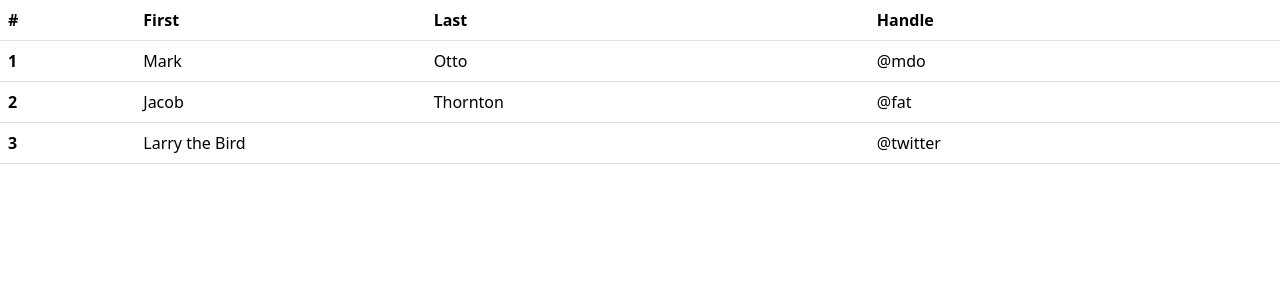
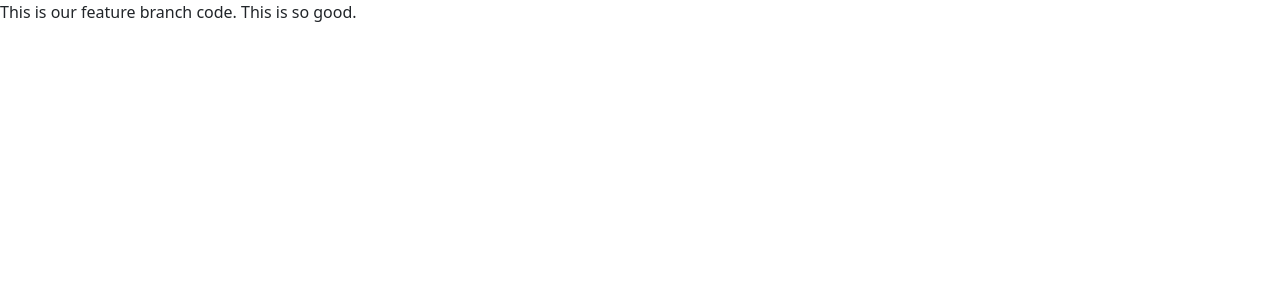
Before and after one commit to aworkaround/kamalwebapp, a Flask app: page / in a window 1280 px wide. Shown: the top 300 px of the page. Run offline with Flask 3, Linux system fonts and the light colour scheme.

Commit message:
my web site

```diff
--- a/templates/index.html
+++ b/templates/index.html
@@ -12,35 +12,7 @@
         <title>Home</title>
     </head>
     <body>
-        <table class="table">
-            <thead>
-                <tr>
-                    <th scope="col">#</th>
-                    <th scope="col">First</th>
-                    <th scope="col">Last</th>
-                    <th scope="col">Handle</th>
-                </tr>
-            </thead>
-            <tbody>
-                <tr>
-                    <th scope="row">1</th>
-                    <td>Mark</td>
-                    <td>Otto</td>
-                    <td>@mdo</td>
-                </tr>
-                <tr>
-                    <th scope="row">2</th>
-                    <td>Jacob</td>
-                    <td>Thornton</td>
-                    <td>@fat</td>
-                </tr>
-                <tr>
-                    <th scope="row">3</th>
-                    <td colspan="2">Larry the Bird</td>
-                    <td>@twitter</td>
-                </tr>
-            </tbody>
-        </table>
+        This is our feature branch code. This is so good.
         <script
             src="https://cdn.jsdelivr.net/npm/bootstrap@5.3.2/dist/js/bootstrap.bundle.min.js"
             integrity="sha384-C6RzsynM9kWDrMNeT87bh95OGNyZPhcTNXj1NW7RuBCsyN/o0jlpcV8Qyq46cDfL"
```
